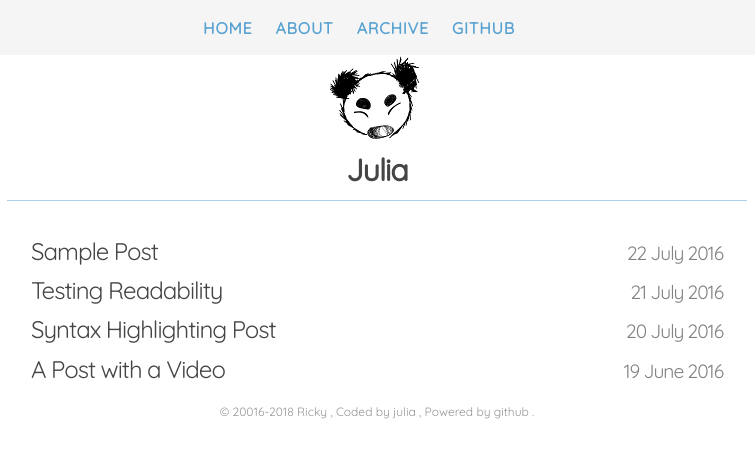
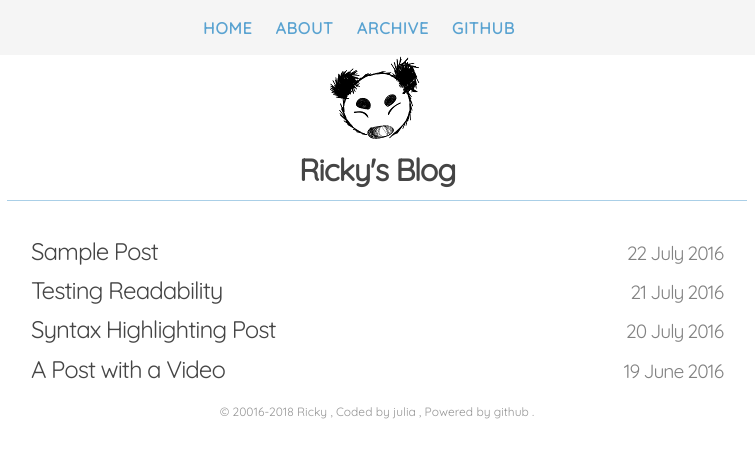
Before and after one commit to Rickylamn/Rickylamn.github.io, a Jekyll site: the page built from index.html, in a window 1280 px wide. Shown: the top 458 px of the page, without its empty margins (263-1018 px from the left). Built offline with Jekyll 4.4.1, drawn with Linux system fonts in a browser that asks for light colours; nearby versions of some CDN libraries.

Commit message:
Update _config.yml

```diff
--- a/_config.yml
+++ b/_config.yml
@@ -1,11 +1,11 @@
 # Site settings
-title: Julia #website title
+title: Ricky's Blog #website title
 description: > # this means to ignore newlines until "baseurl:"
-  Julia
+  Ricky
 url: #https://kuoa.github.io # the base hostname & protocol for your site
 baseurl: # the sub-path of your site, e.g. /blog/
 
-disqus_shortname: kuoa # leave empty if you don't want comments
+disqus_shortname: Ricky # leave empty if you don't want comments
 google_analytics: false #if set to "true" modify the google_analytycs.html, set to false otherwise
 
 # Links settings
```
